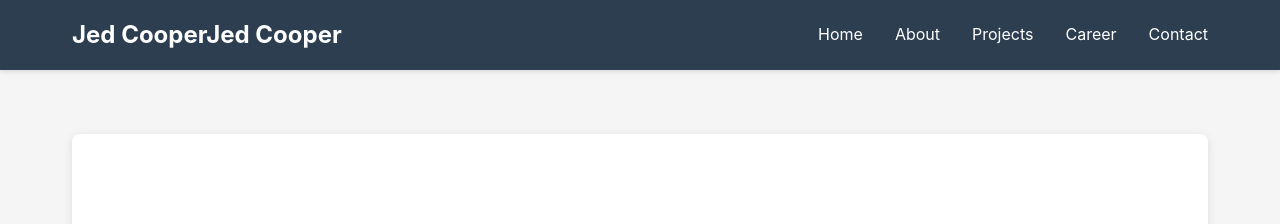
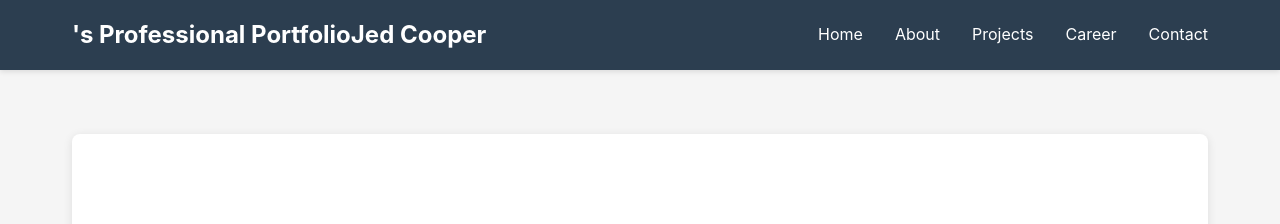
Before and after one commit to Jedcooper123/Professional-Portfolio, a plain HTML site: page index.html in a window 1280 px wide. Shown: the top 224 px of the page. Drawn offline with Linux system fonts and the light colour scheme.

Commit message:
Update index.html

```diff
--- a/index.html
+++ b/index.html
@@ -42,7 +42,7 @@
         }
 
         nav h1::before {
-            content: "Jed Cooper";
+            content: "'s Professional Portfolio";
         }
 
         nav ul {
```
